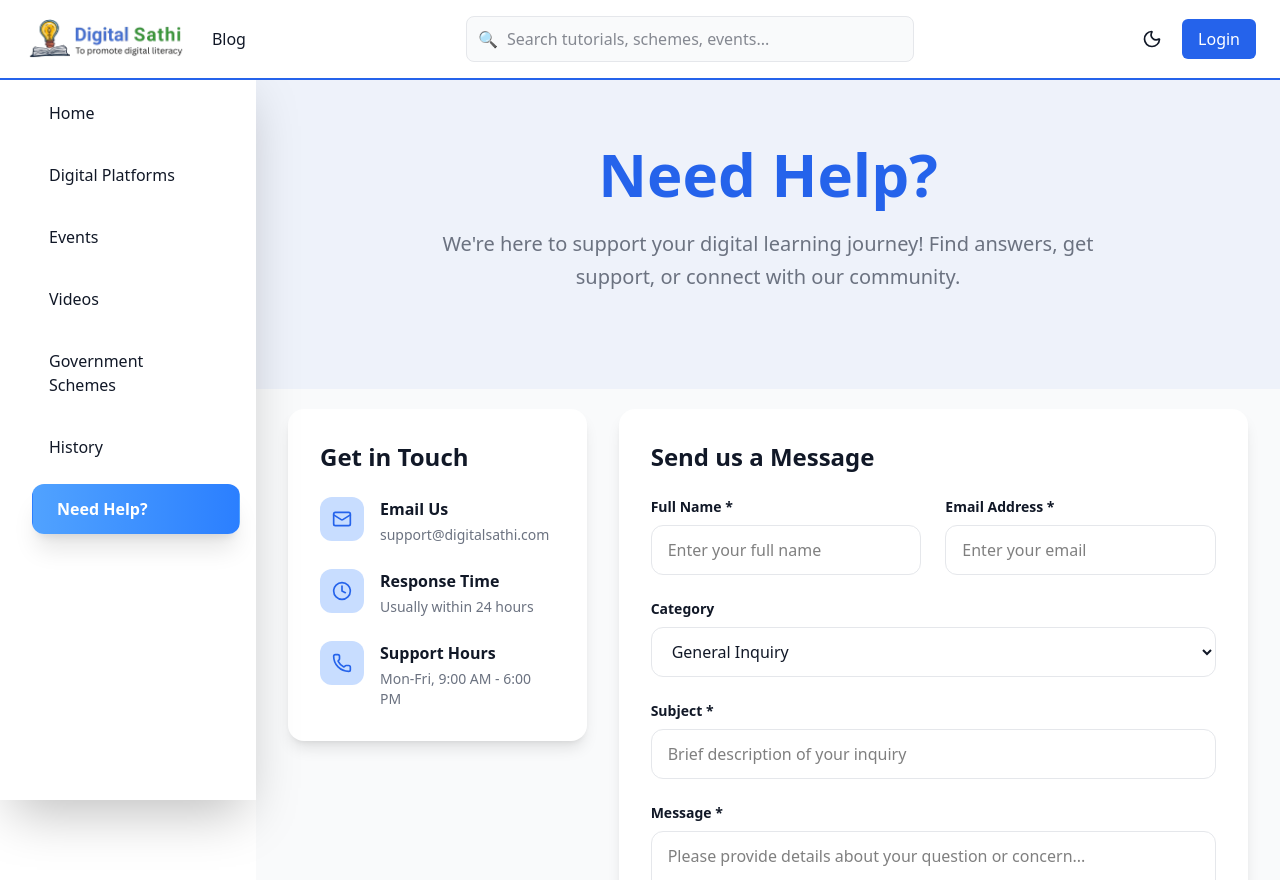
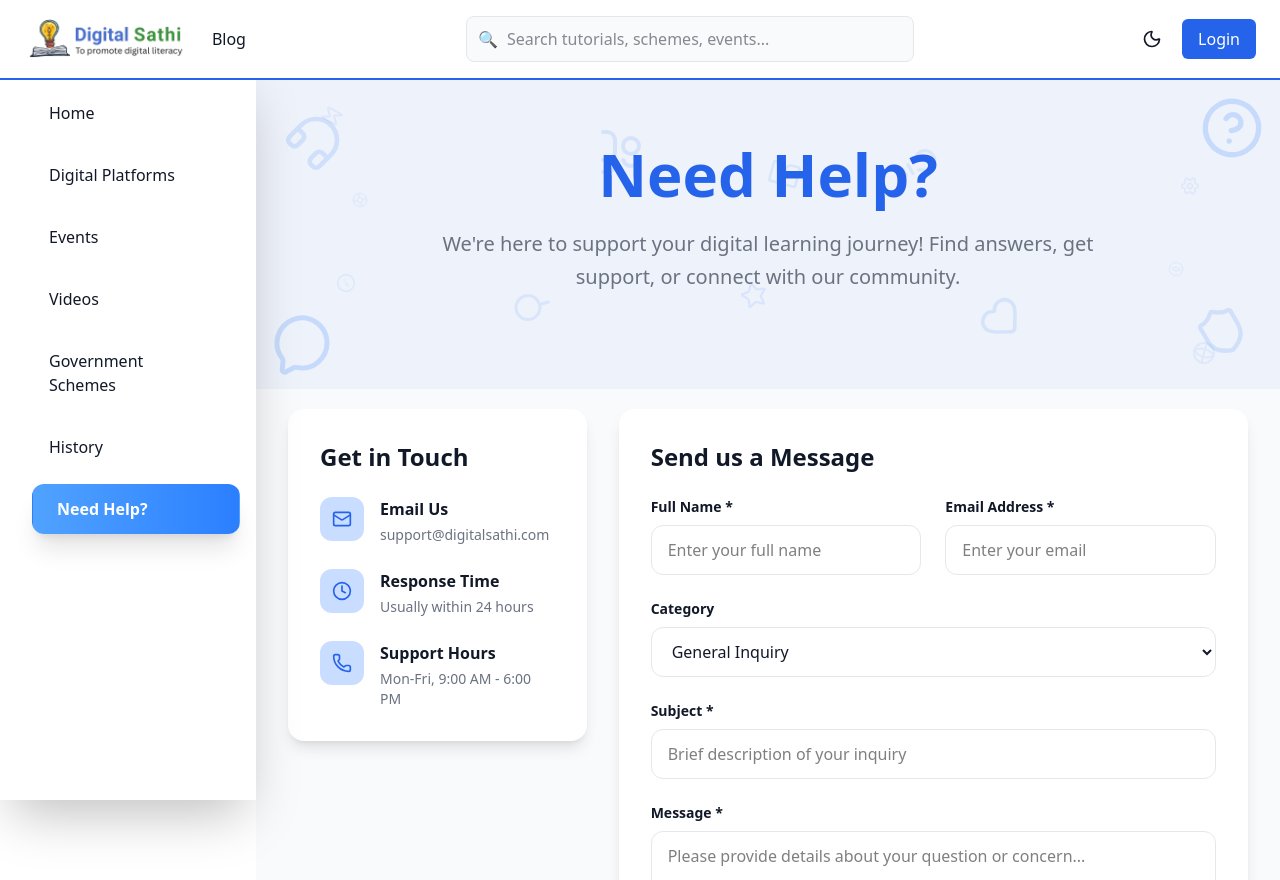
Before and after one commit to AltafMohdShaikh/Digitalsathi, a React (Vite) app: page /needhelp in a window 1280 px wide. Built offline with nearby package versions, Linux system fonts and the light colour scheme.

Commit message:
mobile responsive

```diff
--- a/src/Components/Needhelp.jsx
+++ b/src/Components/Needhelp.jsx
@@ -1,7 +1,7 @@
 "use client"
 
 import { useState } from "react"
-import { Send, Mail, Phone, CheckCircle, AlertCircle, Clock } from "lucide-react"
+import { Send, Mail, Phone, CheckCircle, AlertCircle, Clock, HelpCircle, MessageCircle, Headphones, Shield, Users, Heart, Lightbulb, Search, BookOpen, Star, Zap, Globe, Settings, Info, LifeBuoy, Compass } from "lucide-react"
 
 export default function NeedHelp() {
   const [formData, setFormData] = useState({
@@ -85,7 +85,56 @@ export default function NeedHelp() {
       <div className="relative overflow-hidden bg-[var(--color-background)]">
         <div className="absolute inset-0" style={{ backgroundColor: "var(--color-primary)", opacity: 0.05 }}></div>
         <div className="relative text-center py-16 px-4">
-          <div className="max-w-4xl mx-auto">
+          {/* Help Icons */}
+          <div className="absolute top-4 right-4 opacity-20 transform rotate-12">
+            <HelpCircle size={64} className="text-blue-500" />
+          </div>
+          <div className="absolute bottom-4 left-4 opacity-20 transform -rotate-12">
+            <MessageCircle size={60} className="text-blue-500" />
+          </div>
+          <div className="absolute top-8 left-8 opacity-15 transform rotate-45">
+            <Headphones size={56} className="text-blue-500" />
+          </div>
+          <div className="absolute bottom-8 right-8 opacity-15 transform -rotate-30">
+            <Shield size={52} className="text-blue-500" />
+          </div>
+          <div className="absolute top-12 left-1/3 opacity-12 transform rotate-90 hidden lg:block">
+            <Users size={48} className="text-blue-500" />
+          </div>
+          <div className="absolute bottom-12 right-1/4 opacity-12 transform -rotate-45 hidden lg:block">
+            <Heart size={44} className="text-blue-500" />
+          </div>
+          <div className="absolute top-16 right-1/3 opacity-10 transform rotate-60 hidden lg:block">
+            <Lightbulb size={40} className="text-blue-500" />
+          </div>
+          <div className="absolute bottom-16 left-1/4 opacity-10 transform -rotate-60 hidden lg:block">
+            <Search size={36} className="text-blue-500" />
+          </div>
+          <div className="absolute top-20 left-1/2 opacity-10 transform rotate-15 hidden lg:block">
+            <BookOpen size={32} className="text-blue-500" />
+          </div>
+          <div className="absolute bottom-20 right-1/2 opacity-10 transform -rotate-15 hidden lg:block">
+            <Star size={28} className="text-blue-500" />
+          </div>
+          <div className="absolute top-6 left-16 opacity-8 transform rotate-75 hidden lg:block">
+            <Zap size={24} className="text-blue-500" />
+          </div>
+          <div className="absolute bottom-6 right-16 opacity-8 transform -rotate-75 hidden lg:block">
+            <Globe size={24} className="text-blue-500" />
+          </div>
+          <div className="absolute top-24 right-20 opacity-8 transform rotate-30 hidden lg:block">
+            <Settings size={20} className="text-blue-500" />
+          </div>
+          <div className="absolute bottom-24 left-20 opacity-8 transform -rotate-30 hidden lg:block">
+            <Info size={20} className="text-blue-500" />
+          </div>
+          <div className="absolute top-28 left-24 opacity-6 transform rotate-120 hidden lg:block">
+            <LifeBuoy size={16} className="text-blue-500" />
+          </div>
+          <div className="absolute bottom-28 right-24 opacity-6 transform -rotate-120 hidden lg:block">
+            <Compass size={16} className="text-blue-500" />
+          </div>
+          <div className="max-w-4xl mx-auto relative z-10">
             <h1 className="text-5xl md:text-6xl font-bold mb-6" style={{ color: "var(--color-primary)" }}>
               Need Help?
             </h1>
--- a/src/page/EventPage.jsx
+++ b/src/page/EventPage.jsx
@@ -89,40 +89,40 @@ const EventPage = () => {
           <div className="absolute bottom-8 right-8 opacity-15 transform -rotate-30">
             <Award size={52} className="text-green-500" />
           </div>
-          <div className="absolute top-12 left-1/3 opacity-12 transform rotate-90">
+          <div className="absolute top-12 left-1/3 opacity-12 transform rotate-90 hidden lg:block">
             <Target size={48} className="text-green-500" />
           </div>
-          <div className="absolute bottom-12 right-1/4 opacity-12 transform -rotate-45">
+          <div className="absolute bottom-12 right-1/4 opacity-12 transform -rotate-45 hidden lg:block">
             <Lightbulb size={44} className="text-green-500" />
           </div>
-          <div className="absolute top-16 right-1/3 opacity-10 transform rotate-60">
+          <div className="absolute top-16 right-1/3 opacity-10 transform rotate-60 hidden lg:block">
             <Star size={40} className="text-green-500" />
           </div>
-          <div className="absolute bottom-16 left-1/4 opacity-10 transform -rotate-60">
+          <div className="absolute bottom-16 left-1/4 opacity-10 transform -rotate-60 hidden lg:block">
             <Trophy size={36} className="text-green-500" />
           </div>
-          <div className="absolute top-20 left-1/2 opacity-10 transform rotate-15">
+          <div className="absolute top-20 left-1/2 opacity-10 transform rotate-15 hidden lg:block">
             <Megaphone size={32} className="text-green-500" />
           </div>
-          <div className="absolute bottom-20 right-1/2 opacity-10 transform -rotate-15">
+          <div className="absolute bottom-20 right-1/2 opacity-10 transform -rotate-15 hidden lg:block">
             <Network size={28} className="text-green-500" />
           </div>
-          <div className="absolute top-6 left-16 opacity-8 transform rotate-75">
+          <div className="absolute top-6 left-16 opacity-8 transform rotate-75 hidden lg:block">
             <Handshake size={24} className="text-green-500" />
           </div>
-          <div className="absolute bottom-6 right-16 opacity-8 transform -rotate-75">
+          <div className="absolute bottom-6 right-16 opacity-8 transform -rotate-75 hidden lg:block">
             <Coffee size={24} className="text-green-500" />
           </div>
-          <div className="absolute top-24 right-20 opacity-8 transform rotate-30">
+          <div className="absolute top-24 right-20 opacity-8 transform rotate-30 hidden lg:block">
             <Mic size={20} className="text-green-500" />
           </div>
-          <div className="absolute bottom-24 left-20 opacity-8 transform -rotate-30">
+          <div className="absolute bottom-24 left-20 opacity-8 transform -rotate-30 hidden lg:block">
             <Video size={20} className="text-green-500" />
           </div>
-          <div className="absolute top-28 left-24 opacity-6 transform rotate-120">
+          <div className="absolute top-28 left-24 opacity-6 transform rotate-120 hidden lg:block">
             <Headphones size={16} className="text-green-500" />
           </div>
-          <div className="absolute bottom-28 right-24 opacity-6 transform -rotate-120">
+          <div className="absolute bottom-28 right-24 opacity-6 transform -rotate-120 hidden lg:block">
             <Bookmark size={16} className="text-green-500" />
           </div>
           <div className="max-w-4xl mx-auto relative z-10">
--- a/src/page/GovernmentPage.jsx
+++ b/src/page/GovernmentPage.jsx
@@ -108,40 +108,40 @@ const GovernmentPage = () => {
           <div className="absolute bottom-8 right-8 opacity-15 transform -rotate-30">
             <Gavel size={52} className="text-orange-500" />
           </div>
-          <div className="absolute top-12 left-1/3 opacity-12 transform rotate-90">
+          <div className="absolute top-12 left-1/3 opacity-12 transform rotate-90 hidden lg:block">
             <Briefcase size={48} className="text-orange-500" />
           </div>
-          <div className="absolute bottom-12 right-1/4 opacity-12 transform -rotate-45">
+          <div className="absolute bottom-12 right-1/4 opacity-12 transform -rotate-45 hidden lg:block">
             <CreditCard size={44} className="text-orange-500" />
           </div>
-          <div className="absolute top-16 right-1/3 opacity-10 transform rotate-60">
+          <div className="absolute top-16 right-1/3 opacity-10 transform rotate-60 hidden lg:block">
             <Home size={40} className="text-orange-500" />
           </div>
-          <div className="absolute bottom-16 left-1/4 opacity-10 transform -rotate-60">
+          <div className="absolute bottom-16 left-1/4 opacity-10 transform -rotate-60 hidden lg:block">
             <GraduationCap size={36} className="text-orange-500" />
           </div>
-          <div className="absolute top-20 left-1/2 opacity-10 transform rotate-15">
+          <div className="absolute top-20 left-1/2 opacity-10 transform rotate-15 hidden lg:block">
             <Heart size={32} className="text-orange-500" />
           </div>
-          <div className="absolute bottom-20 right-1/2 opacity-10 transform -rotate-15">
+          <div className="absolute bottom-20 right-1/2 opacity-10 transform -rotate-15 hidden lg:block">
             <Leaf size={28} className="text-orange-500" />
           </div>
-          <div className="absolute top-6 left-16 opacity-8 transform rotate-75">
+          <div className="absolute top-6 left-16 opacity-8 transform rotate-75 hidden lg:block">
             <Zap size={24} className="text-orange-500" />
           </div>
-          <div className="absolute bottom-6 right-16 opacity-8 transform -rotate-75">
+          <div className="absolute bottom-6 right-16 opacity-8 transform -rotate-75 hidden lg:block">
             <Car size={24} className="text-orange-500" />
           </div>
-          <div className="absolute top-24 right-20 opacity-8 transform rotate-30">
+          <div className="absolute top-24 right-20 opacity-8 transform rotate-30 hidden lg:block">
             <FileText size={20} className="text-orange-500" />
           </div>
-          <div className="absolute bottom-24 left-20 opacity-8 transform -rotate-30">
+          <div className="absolute bottom-24 left-20 opacity-8 transform -rotate-30 hidden lg:block">
             <Users size={20} className="text-orange-500" />
           </div>
-          <div className="absolute top-28 left-24 opacity-6 transform rotate-120">
+          <div className="absolute top-28 left-24 opacity-6 transform rotate-120 hidden lg:block">
             <Globe size={16} className="text-orange-500" />
           </div>
-          <div className="absolute bottom-28 right-24 opacity-6 transform -rotate-120">
+          <div className="absolute bottom-28 right-24 opacity-6 transform -rotate-120 hidden lg:block">
             <CheckCircle size={16} className="text-orange-500" />
           </div>
           <div className="max-w-4xl mx-auto relative z-10">
```
Also changed, not shown: src/page/Home.jsx (+16 -16 lines).
